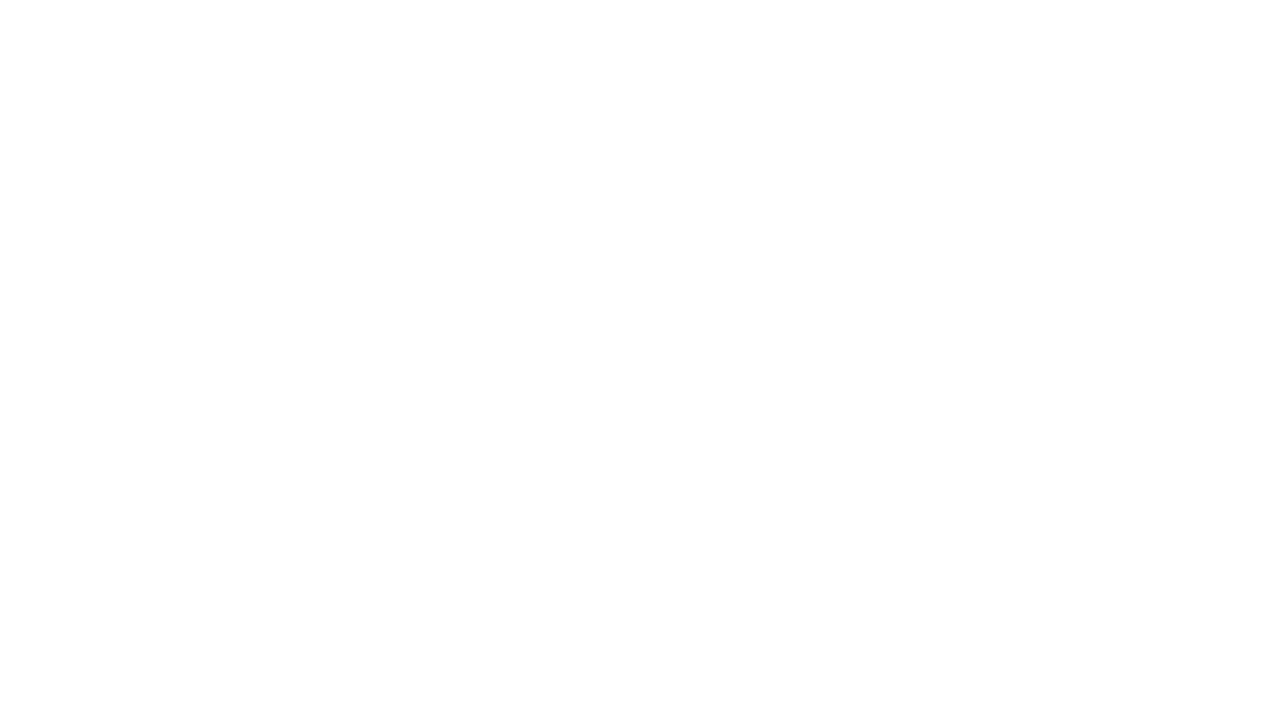
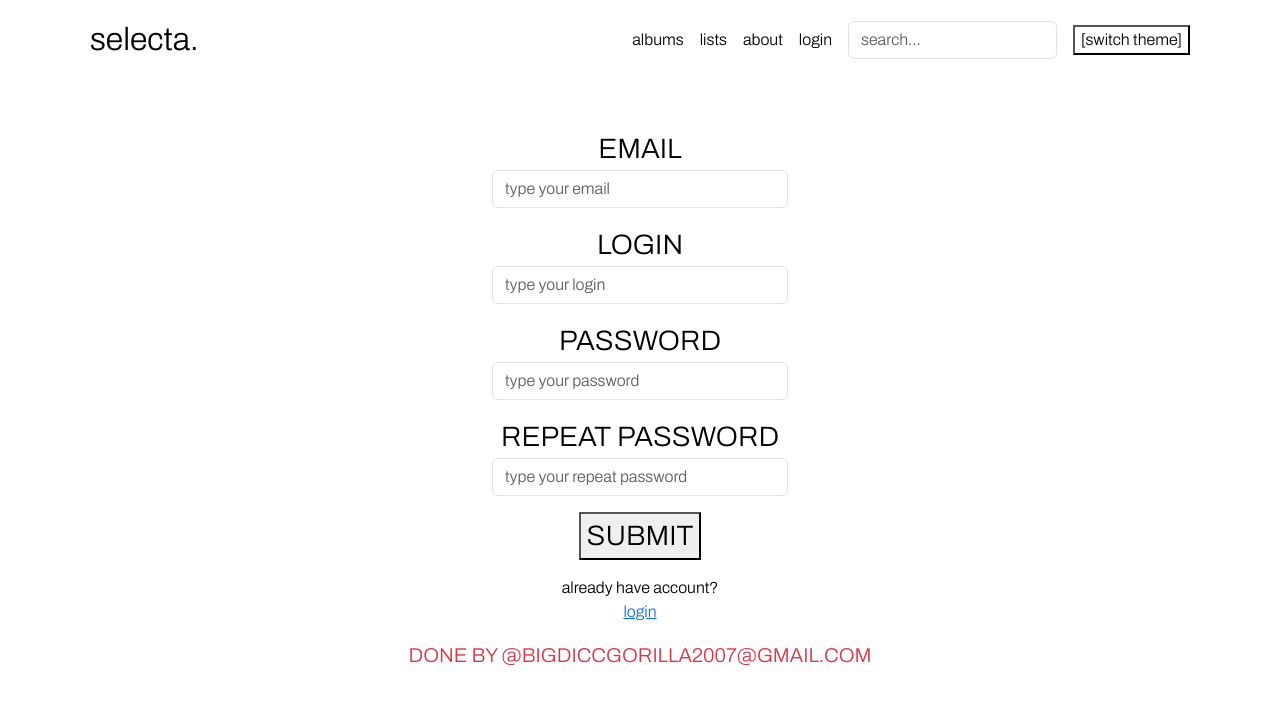
Before and after one commit to boriskobezhikov/selecta, a React (Create React App) app in the folder selecta/: page /register in a window 1280 px wide. Before the commit this address had no page. Shown: the top 704 px of the page. Built offline with nearby package versions, Linux system fonts and the light colour scheme.

Commit message:
Login and register pages added

```diff
--- a/selecta/src/App.tsx
+++ b/selecta/src/App.tsx
@@ -1,6 +1,8 @@
 import React, { Dispatch, SetStateAction, createContext, useState } from 'react';
 import { Route, Routes } from 'react-router-dom';
 import Home from './routes/Home';
+import Login from './routes/Login';
+import Register from './routes/Register';
 
 interface IThemeContext {
   theme: string;
@@ -17,6 +19,8 @@ function App() {
     <Routes>
       <Route path="/">
         <Route index element={<Home/>}/>
+        <Route path='/login' element={<Login />}></Route>
+        <Route path='/register' element={<Register />}></Route>
       </Route>
     </Routes>
     </ThemeContext.Provider>
--- a/selecta/src/elements/Footer.tsx
+++ b/selecta/src/elements/Footer.tsx
@@ -1,9 +1,8 @@
-import React, { useContext } from 'react';
+import React from 'react';
 import './Footer.css'
-import { ThemeContext } from '../App';
+
 
 function Footer(){
-    const theme = useContext(ThemeContext)
     return (
         <div className={'container-fluid'}>
         <footer className="text-center fs-5 text-danger">
--- a/selecta/src/elements/Header.tsx
+++ b/selecta/src/elements/Header.tsx
@@ -1,11 +1,6 @@
-import React, { useContext, useState } from 'react';
+import React, { useContext} from 'react';
 import { Link } from 'react-router-dom';
 import { ThemeContext } from '../App';
-import styled from 'styled-components'
-
-const Button = styled.a`
-text-decoration: none;
-`
 
 function Header(){
 
@@ -13,22 +8,22 @@ function Header(){
 
     const toggleTheme = () => {
 
-        if (theme.theme == 'white') {
+        if (theme.theme === 'white') {
             theme.setTheme('black');
         }
         else {
             theme.setTheme('white');
         }
-        document.body.style.backgroundColor = `${(theme.theme == 'white' ? 'black' : 'white')}`;
+        document.body.style.backgroundColor = `${(theme.theme === 'white' ? 'black' : 'white')}`;
     };
 
     return (
-        <nav className={'navbar'}>
+        <nav style={{color: (theme.theme === 'white' ? 'black' : 'white')}} className={'navbar'} >
             <div className='container d-flex flex-lg-wrap mb-5'>
                 <div className='me-md-auto order-3 order-md-1 p-2'>
-                    <Button href='/' className='fs-2' style={{color: (theme.theme == 'white' ? 'black' : 'white')}}>
+                    <Link to='/' className='fs-2' style={{color: (theme.theme === 'white' ? 'black' : 'white'), textDecoration: 'none'}}>
                         selecta.
-                    </Button>
+                    </Link>
                 </div>
                 <div className='order-2 order-md-1 p-2'>
                     <Link className="nav-link" to={'/albums'}>albums</Link>
@@ -46,9 +41,9 @@ function Header(){
                     <input className="form-control" type="text" placeholder="search..." aria-label="search" />
                 </div>
                 <div className='order-5 p-2' onClick={toggleTheme}>
-                    <Button href='#' style={{color: (theme.theme == 'white' ? 'black' : 'white')}}>
+                    <button style={{color: (theme.theme === 'white' ? 'black' : 'white'), textDecoration: 'none', backgroundColor: theme.theme}}>
                     [switch theme]
-                    </Button>
+                    </button>
                 </div>
             </div>
         </nav>
--- /dev/null
+++ b/selecta/src/elements/LoginButton.tsx
@@ -0,0 +1,23 @@
+import React, { useContext } from 'react';
+import { ThemeContext } from '../App';
+
+type loginProps = {
+    text: string;
+}
+
+const LoginButton = (props: loginProps) => {
+
+    const handleInputChange = () => {
+
+    }
+
+    const theme = useContext(ThemeContext)
+
+    return (
+        <div className='container-fluid text-center pb-3 fs-3' style={{color: (theme.theme === 'white' ? 'black' : 'white'), fontWeight: '800'}}>
+            <button type='submit'>{props.text.toUpperCase()}</button>
+        </div>
+    )
+}
+
+export default LoginButton;
--- /dev/null
+++ b/selecta/src/elements/LoginForm.tsx
@@ -0,0 +1,28 @@
+import React, { useContext } from 'react';
+import { ThemeContext } from '../App';
+
+type loginProps = {
+    text: string;
+}
+
+const LoginForm = (props: loginProps) => {
+
+    const handleInputChange = () => {
+
+    }
+
+    const theme = useContext(ThemeContext)
+
+    return (
+        <div className='container-fluid text-center pb-3 fs-3' style={{color: (theme.theme === 'white' ? 'black' : 'white'), fontWeight: '800'}}>
+            {props.text.toUpperCase()}
+            <div className='row justify-content-center'>
+                <div className='col-sm-10 col-lg-3'>
+                    <input className="form-control" type="text" placeholder={`type your ${props.text}`} aria-label={`${props.text}`} onChange={handleInputChange} />
+                </div>
+            </div>
+        </div>
+    )
+}
+
+export default LoginForm;
--- a/selecta/src/routes/Home.tsx
+++ b/selecta/src/routes/Home.tsx
@@ -3,12 +3,13 @@ import Header from '../elements/Header';
 import './Home.css'
 import Footer from '../elements/Footer';
 import { ThemeContext } from '../App';
+import { Link } from 'react-router-dom';
 
 function Home(){
     const theme = useContext(ThemeContext);
 
     return (
-        <div className={' text-' + (theme.theme == 'white' ? 'black' : 'white') } id='homepage'>
+        <div className={' text-' + (theme.theme === 'white' ? 'black' : 'white') } id='homepage'>
             <Header />
             <div className='container text-center mt-3 mb-3 '>
                     <span className='fs-2'>
@@ -25,9 +26,9 @@ function Home(){
                 <img src={require("../routes/albums.gif")} alt="gif" id='albums'/>
             </div>
             <div className='text-center mt-5 pt-5 mb-4 pb-4'>
-                <a href='#'className='button p-3 shadow-lg fs-2' style={{border: '4px solid ' + (theme.theme == 'white' ? 'black' : 'white'), color: (theme.theme == 'white' ? 'black' : 'white')}}>
+                <Link to='/login'className='button p-3 shadow-lg fs-2' style={{border: '4px solid ' + (theme.theme === 'white' ? 'black' : 'white'), color: (theme.theme === 'white' ? 'black' : 'white')}}>
                     [GOGOGO]
-                </a>
+                </Link>
             </div>
             <Footer/>
         </div>
--- /dev/null
+++ b/selecta/src/routes/Login.tsx
@@ -0,0 +1,27 @@
+import React, { useContext } from "react";
+import Header from "../elements/Header";
+import Footer from "../elements/Footer";
+import LoginForm from "../elements/LoginForm";
+import { ThemeContext } from "../App";
+import { Link } from "react-router-dom";
+
+const Login = () => {
+    const theme = useContext(ThemeContext);
+
+    return (
+        <div className={' text-' + (theme.theme === 'white' ? 'black' : 'white') }>
+            <Header/>
+            <LoginForm text='login'/>
+            <LoginForm text='password' />
+            <div className="text-center pb-3">
+                doesnt have account? <br/>
+
+                <Link to='/register'>register</Link>
+            </div>
+            <Footer />
+        </div>
+    )
+
+}
+
+export default Login
--- /dev/null
+++ b/selecta/src/routes/Register.tsx
@@ -0,0 +1,31 @@
+import React, { useContext } from "react";
+import Header from "../elements/Header";
+import Footer from "../elements/Footer";
+import LoginForm from "../elements/LoginForm";
+import { ThemeContext } from "../App";
+import { Link } from "react-router-dom";
+import LoginButton from "../elements/LoginButton";
+
+const Register = () => {
+    const theme = useContext(ThemeContext);
+
+    return (
+        <div className={' text-' + (theme.theme === 'white' ? 'black' : 'white') }>
+            <Header/>
+            <LoginForm text='email'/>
+            <LoginForm text='login' />
+            <LoginForm text='password' />
+            <LoginForm text='repeat password' />
+            <LoginButton text="submit"></LoginButton>
+            <div className="text-center pb-3">
+                already have account? <br/>
+
+                <Link to='/login'>login</Link>
+            </div>
+            <Footer />
+        </div>
+    )
+
+}
+
+export default Register
```
